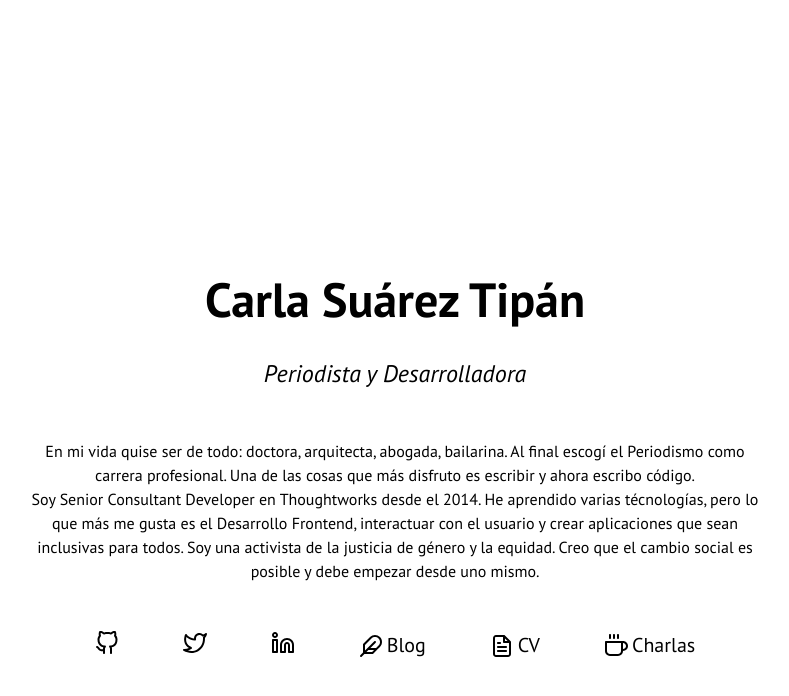
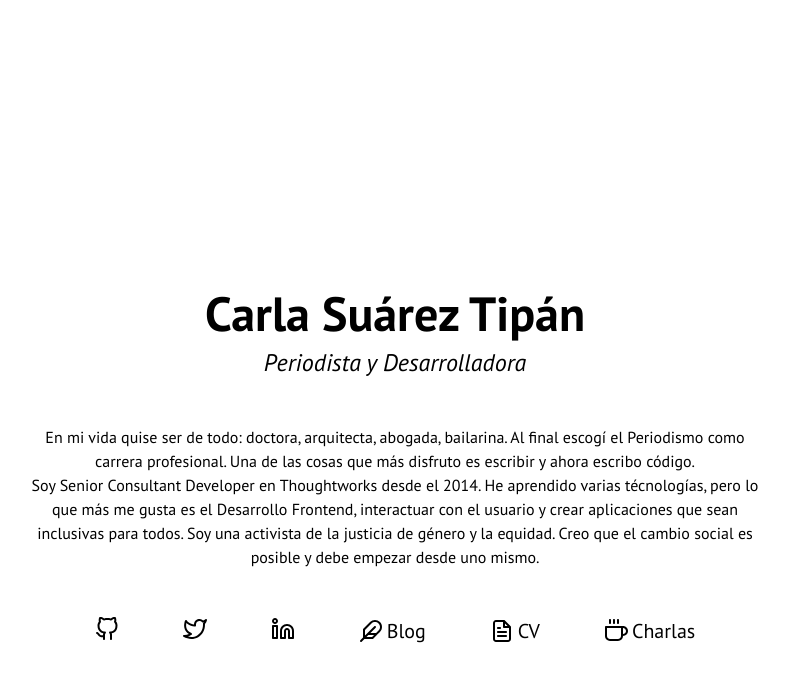
Before and after one commit to carlast22/carlast22.github.io, a Jekyll site: the page built from index.html, in a window 1280 px wide. Shown: the top 696 px of the page, without its empty margins (245-1034 px from the left). Built offline with Jekyll 4.4.1, drawn with Linux system fonts in a browser that asks for light colours.

Commit message:
Fixes spacing

```diff
--- a/index.html
+++ b/index.html
@@ -7,8 +7,8 @@ title: Home
   class="vh-100 flex flex-column justify-center items-center w-100 bg-white"
 >
   <div class="tc black ph3">
-    <h1 class="f1 b">{{ site.title }}</h1>
-    <h2 class="f3 i normal">{{ site.tagline }}</h2>
+    <h1 class="f1 b mb2">{{ site.title }}</h1>
+    <p class="f3 i normal mv0">{{ site.tagline }}</p>
     <section>
       <p class="mh7 pv4 f5 lh-copy">
         En mi vida quise ser de todo: doctora, arquitecta, abogada, bailarina. Al final escogí el Periodismo como carrera profesional. Una de las cosas que más disfruto es escribir y ahora escribo código.<br>
```
